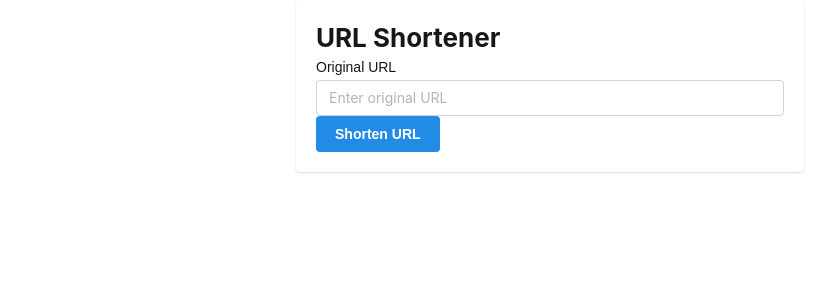
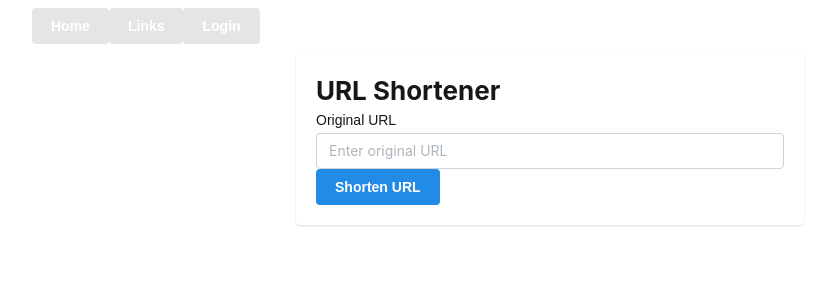
Before and after one commit to tinsaye-simeneh/minim-url, a Next.js app: page / in a window 1280 px wide. Shown: the top 300 px of the page, without its empty margins (90-925 px from the left). Built offline with nearby package versions, Linux system fonts and the light colour scheme.

Commit message:
feat: Add Navbar component for site navigation

```diff
--- a/src/app/layout.tsx
+++ b/src/app/layout.tsx
@@ -3,6 +3,7 @@
 import "@mantine/core/styles.css";
 import { ColorSchemeScript, MantineProvider } from "@mantine/core";
 import "../styles/globals.css";
+import Navbar from "@/components/Navbar";
 
 export default function RootLayout({
   children,
@@ -16,6 +17,7 @@ export default function RootLayout({
       </head>
       <body>
         <MantineProvider>
+          <Navbar />
           <main>{children}</main>
         </MantineProvider>
       </body>
--- a/src/components/Navbar.tsx
+++ b/src/components/Navbar.tsx
@@ -8,12 +8,18 @@ import {
   Stack,
 } from "@mantine/core";
 import { useState } from "react";
-import { FiLink } from "react-icons/fi";
+import { FiLink } from "react-icons/fi"; // Optional icon
+import { useRouter } from "next/navigation"; // For page navigation
 
 export default function Navbar() {
   const [drawerOpened, setDrawerOpened] = useState(false);
+  const router = useRouter();
 
   const toggleDrawer = () => setDrawerOpened((prev) => !prev);
+
+  const handleLoginClick = () => {
+    router.push("/login");
+  };
 
   return (
     <div className="bg-blue-500 shadow-md">
@@ -25,15 +31,20 @@ export default function Navbar() {
               Minim-URL
             </Text>
           </div>
-          <div className="hidden md:flex space-x-6">
+          <div className="hidden md:flex ml-auto space-x-6">
             <Button variant="light" color="white" className="text-white">
               Home
             </Button>
             <Button variant="light" color="white" className="text-white">
-              About
+              Links
             </Button>
-            <Button variant="light" color="white" className="text-white">
-              Contact
+            <Button
+              variant="light"
+              color="white"
+              onClick={handleLoginClick}
+              className="text-white"
+            >
+              Login
             </Button>
           </div>
           <Burger
@@ -64,6 +75,9 @@ export default function Navbar() {
           <Button variant="light" color="blue" onClick={toggleDrawer}>
             Contact
           </Button>
+          <Button variant="light" color="white" onClick={handleLoginClick}>
+            Login
+          </Button>
         </Stack>
       </Drawer>
     </div>
```
